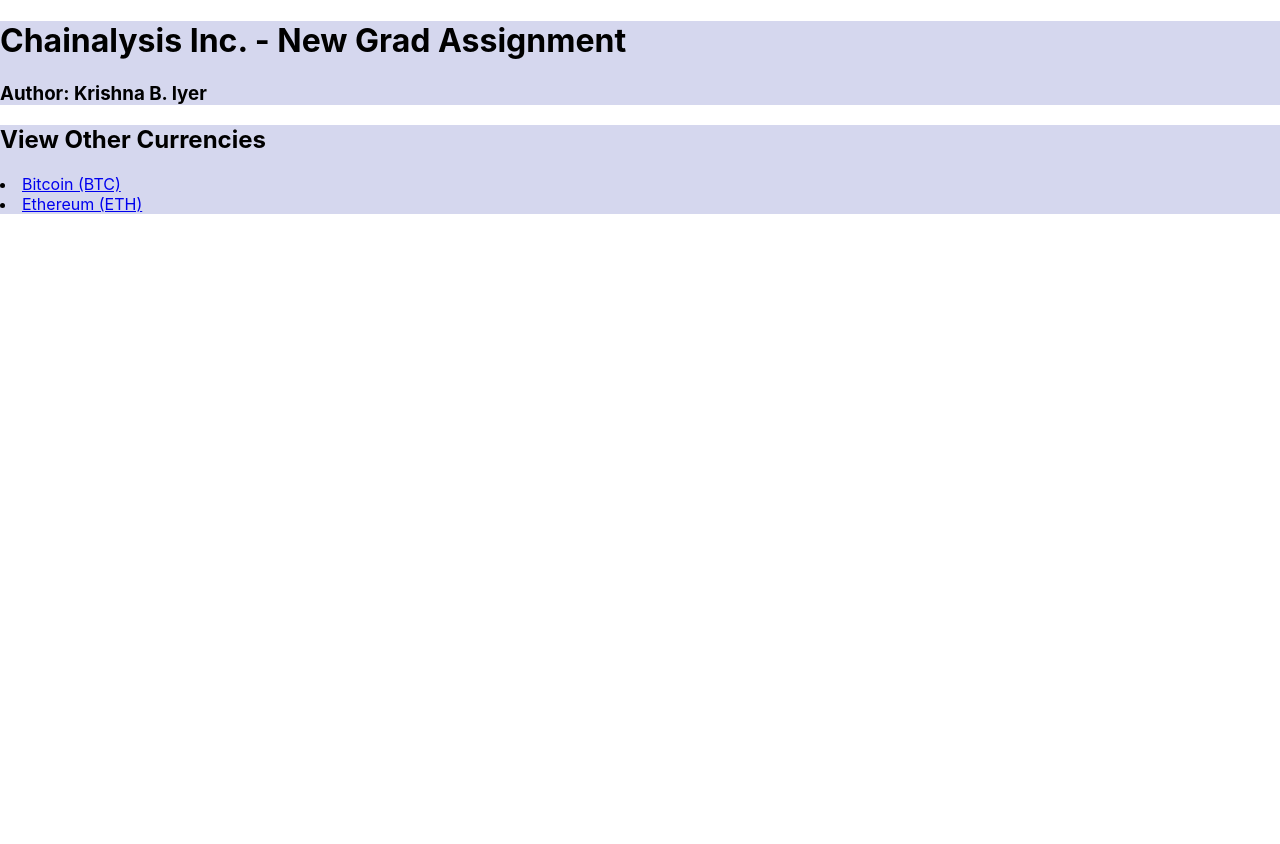
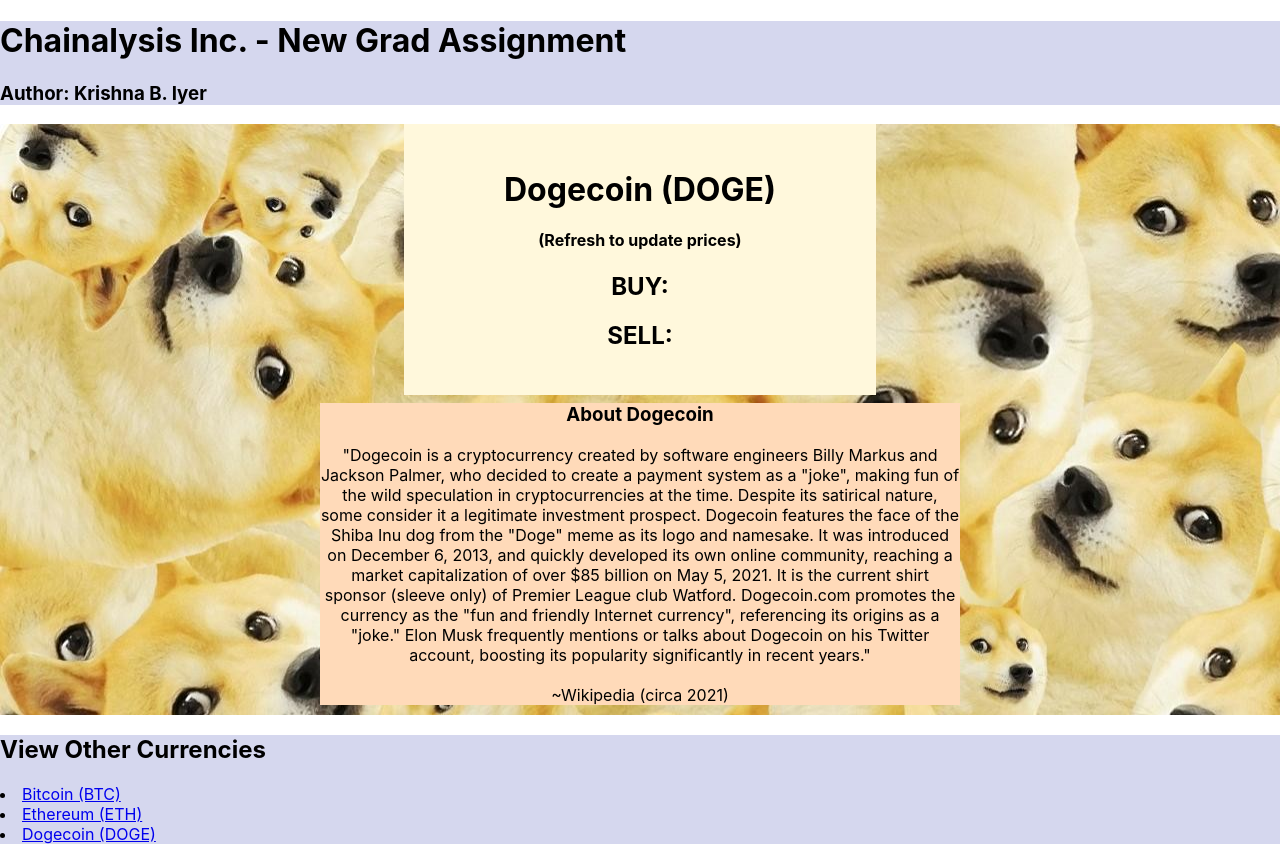
Before and after one commit to KrishnaIyer99/blockchain, a React (Create React App) app in the folder client/: page /DOGE in a window 1280 px wide. Before the commit the page ends 800 px from the top, so only its background shows below. Built offline with nearby package versions, Linux system fonts and the light colour scheme; no server answers.

Commit message:
Added support for dogecoin

```diff
--- a/client/src/App.js
+++ b/client/src/App.js
@@ -3,6 +3,7 @@
 import './App.css';
 import Bitcoin from './components/Bitcoin';
 import Ethreum from './components/Ethereum';
+import Dogecoin from'./components/Dogecoin';
 import CustomCSS from './components/Price.module.css';
 
 function App() {
@@ -16,10 +17,12 @@
       <Router>
         <Route path="/BTC" component={Bitcoin} />
         <Route path="/ETH" component={Ethreum} />
+        <Route path="/DOGE" component={Dogecoin} />
         <div className={CustomCSS.footer}>
           <h2>View Other Currencies</h2>
           <li><Link to={"/BTC"}>Bitcoin (BTC)</Link></li>
           <li><Link to={"/ETH"}>Ethereum (ETH)</Link></li>
+          <li><Link to={"/DOGE"}> Dogecoin (DOGE)</Link></li>
         </div>
       </Router>
     </div>
--- /dev/null
+++ b/client/src/components/Dogecoin.js
@@ -0,0 +1,49 @@
+import React, {useState, useEffect} from 'react'
+import DogecoinCSS from './Price.module.css'
+
+function Dogecoin(){
+
+    const [initialData, setInitialData] = useState([{}])
+
+    useEffect(()=>{
+      fetch('/DOGE_PRICE').then(
+        response => response.json()
+      ).then(data => setInitialData(data))
+    }, []);
+
+    return (
+      <div className={DogecoinCSS.background_doge}>
+        <div className={DogecoinCSS.dogecoin}>
+            <h1>Dogecoin (DOGE)</h1>
+            <h4>(Refresh to update prices)</h4>
+            <h2>BUY: {initialData.BUY}</h2>
+            <h2>SELL: {initialData.SELL}</h2>
+        </div>
+
+        <div className={DogecoinCSS.body}>
+          <h3>About Dogecoin</h3>
+          <p>
+          "Dogecoin is a cryptocurrency created by software engineers Billy Markus
+          and Jackson Palmer, who decided to create a payment system as a "joke",
+          making fun of the wild speculation in cryptocurrencies at the time.
+          Despite its satirical nature, some consider it a legitimate investment
+          prospect. Dogecoin features the face of the Shiba Inu dog from the "Doge"
+          meme as its logo and namesake. It was introduced on December 6, 2013, and
+          quickly developed its own online community, reaching a market capitalization
+          of over $85 billion on May 5, 2021. It is the current shirt sponsor
+          (sleeve only) of Premier League club Watford. Dogecoin.com promotes the
+          currency as the "fun and friendly Internet currency", referencing its
+          origins as a "joke." Elon Musk frequently mentions or talks about Dogecoin
+          on his Twitter account, boosting its popularity significantly in recent years."
+          <br></br>
+          <br></br>
+          ~Wikipedia (circa 2021)
+          </p>
+        </div>
+      </div>
+
+
+    );
+}
+
+export default Dogecoin
--- a/client/src/components/Price.module.css
+++ b/client/src/components/Price.module.css
@@ -24,6 +24,19 @@
     margin: auto;
 }
 
+.dogecoin {
+    background-color: cornsilk;
+    width:33%;
+    margin: auto;
+    padding: 25px;
+}
+
+.background_doge{
+    width:100%;
+    background-image: url(DogecoinWallpaper.jpg);
+    margin: auto;
+}
+
 .footer{
     width:100%;
     background-color:rgb(213, 215, 238);
```
Also changed, not shown: client/src/components/DogecoinWallpaper.jpg (added), 1 other file (tests, documents, lock files or other folders).
